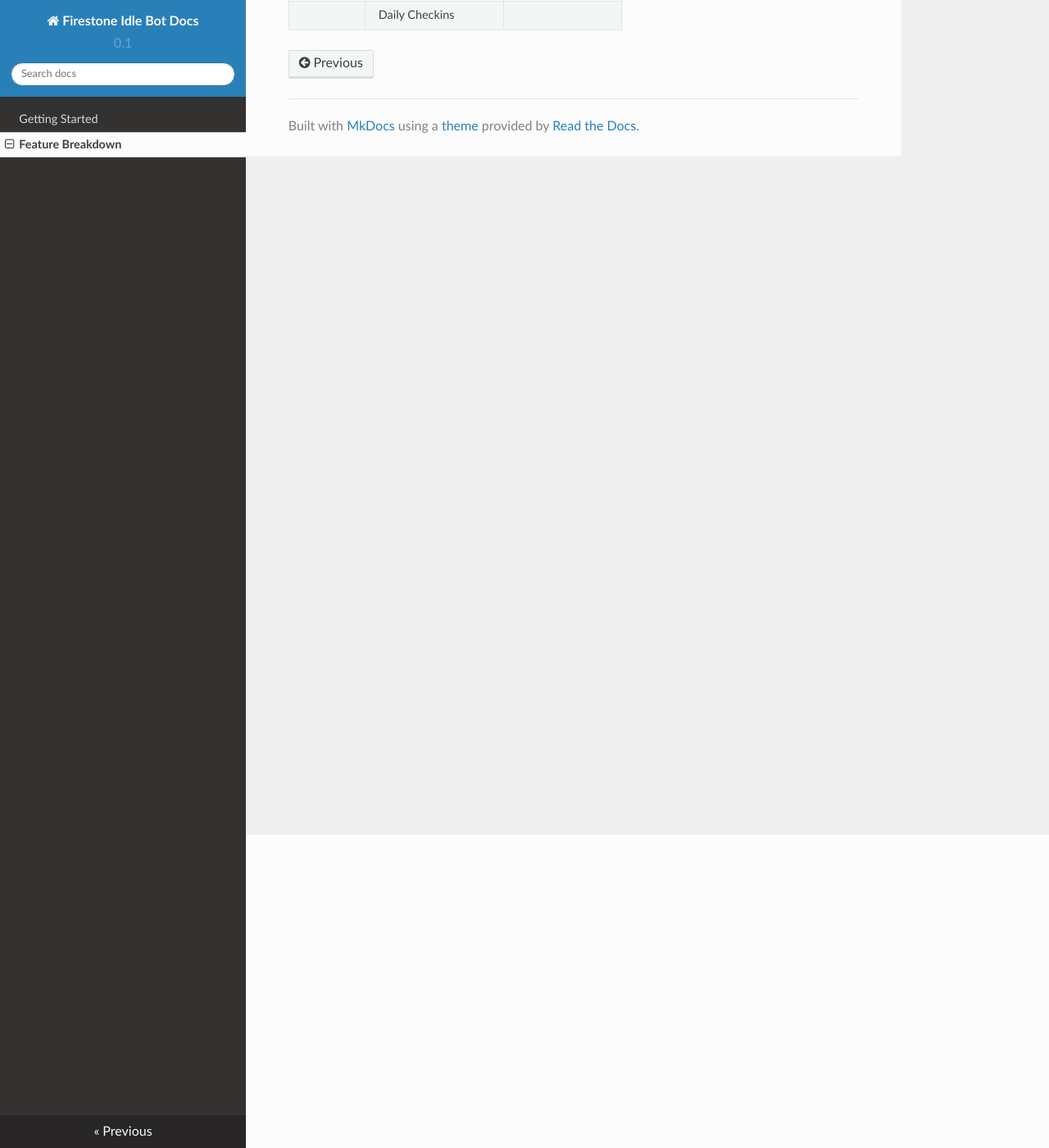
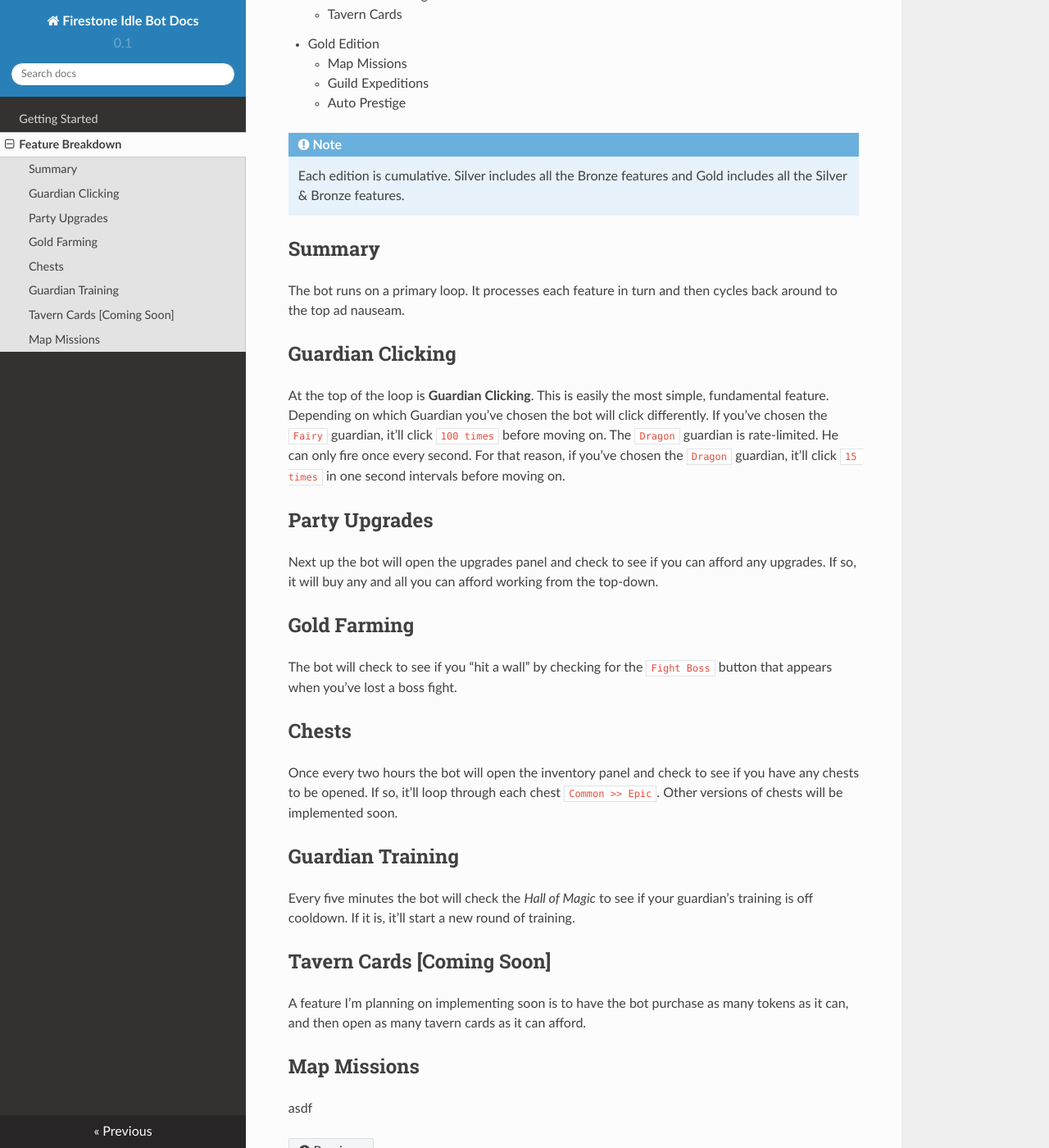
Before and after one commit to div0ky/firestone_docs, an MkDocs documentation site: the page built from docs/features.md, in a window 1280 px wide and 1400 px high, scrolled down 382 px. Shown: the whole window at 82% size. Built offline with MkDocs 1.6.1, drawn with Linux system fonts in a browser that asks for light colours; nearby versions of some CDN libraries; some of the changed text lies outside the part shown.

Commit message:
200331-225739

```diff
--- a/docs/features.md
+++ b/docs/features.md
@@ -1,10 +1,42 @@
 # Feature Breakdown
 Here I list out all of the bots features, how it works, and its expected behavior.
 
-| Bronze | Silver | Gold |
-| ------ | ------ | ---- |
-| Upgrades | Bronze Features Plus: | Silver Features : |
-| Farming | Chests | Map Missions |
-| Clicking | Guardian Training | Guild Expeditions |
-| | Tavern Cards | Auto Prestige |
-||Daily Checkins||
+* Bronze Edition
+    - Upgrades
+    - Farming
+    - Clicking
+* Silver Edition
+    - Chests
+    - Guardian Training
+    - Tavern Cards
+* Gold Edition
+    - Map Missions
+    - Guild Expeditions
+    - Auto Prestige
+
+!!! note
+    Each edition is cumulative. Silver includes all the Bronze features and Gold includes all the Silver & Bronze features.
+
+## Summary
+The bot runs on a primary loop. It processes each feature in turn and then cycles back around to the top ad nauseam.
+
+## Guardian Clicking
+At the top of the loop is **Guardian Clicking**. This is easily the most simple, fundamental feature. Depending on which Guardian you've chosen the bot will click differently. If you've chosen the `Fairy` guardian, it'll click `100 times` before moving on. The `Dragon` guardian is rate-limited. He can only fire once every second. For that reason, if you've chosen the `Dragon` guardian, it'll click `15 times` in one second intervals before moving on.
+
+## Party Upgrades
+Next up the bot will open the upgrades panel and check to see if you can afford any upgrades. If so, it will buy any and all you can afford working from the top-down.
+
+## Gold Farming
+The bot will check to see if you "hit a wall" by checking for the `Fight Boss` button that appears when you've lost a boss fight.
+
+## Chests
+Once every two hours the bot will open the inventory panel and check to see if you have any chests to be opened. If so, it'll loop through each chest `Common >> Epic`. Other versions of chests will be implemented soon.
+
+## Guardian Training
+Every five minutes the bot will check the *Hall of Magic* to see if your guardian's training is off cooldown. If it is, it'll start a new round of training.
+
+## Tavern Cards [Coming Soon]
+A feature I'm planning on implementing soon is to have the bot purchase as many tokens as it can, and then open as many tavern cards as it can afford.
+
+## Map Missions
+asdf
--- a/mkdocs.yml
+++ b/mkdocs.yml
@@ -2,6 +2,8 @@ site_name: Firestone Idle Bot Docs
 site_author: div0ky
 site_url: https://firestone.div0ky.com/docs/
 use_directory_urls: True
+highlightjs: True
+collapse_navigation: False
 theme: readthedocs
 extra:
   version: 0.1
```
Also changed, not shown: 1 other file.
